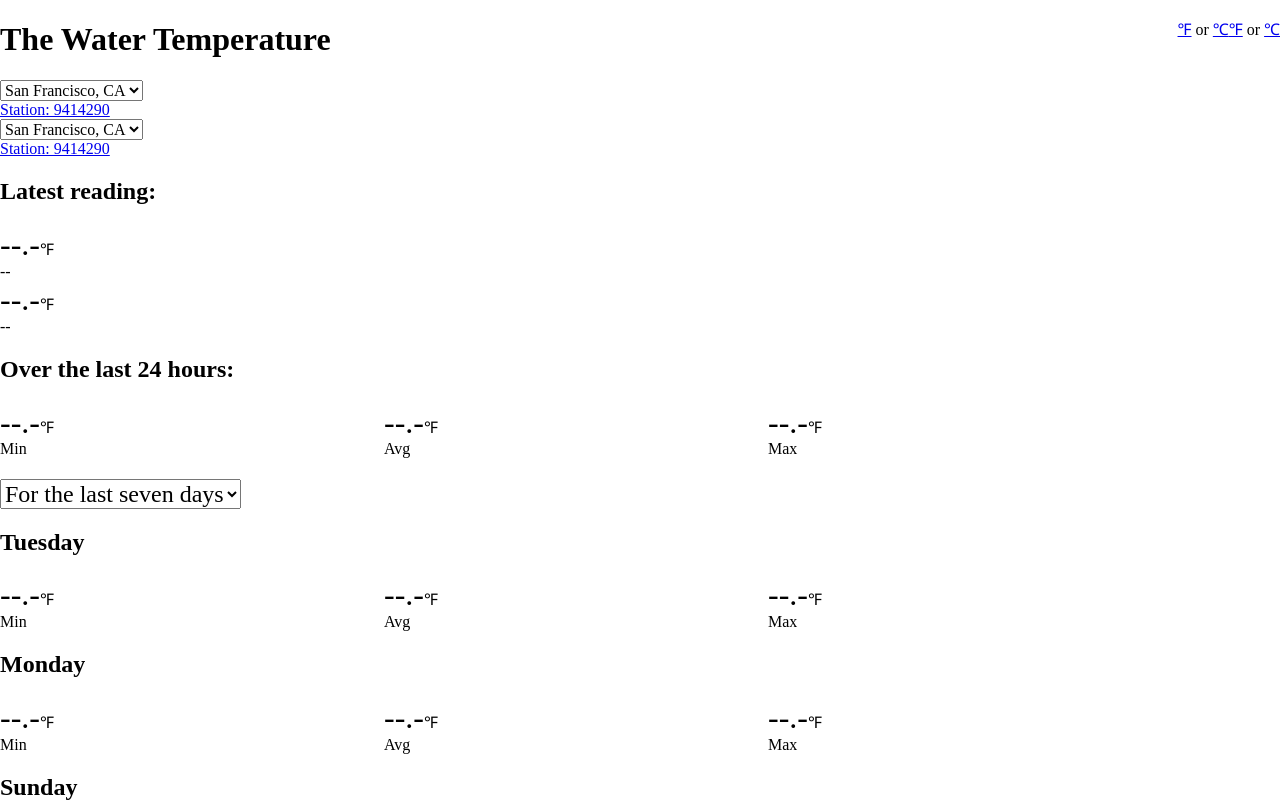
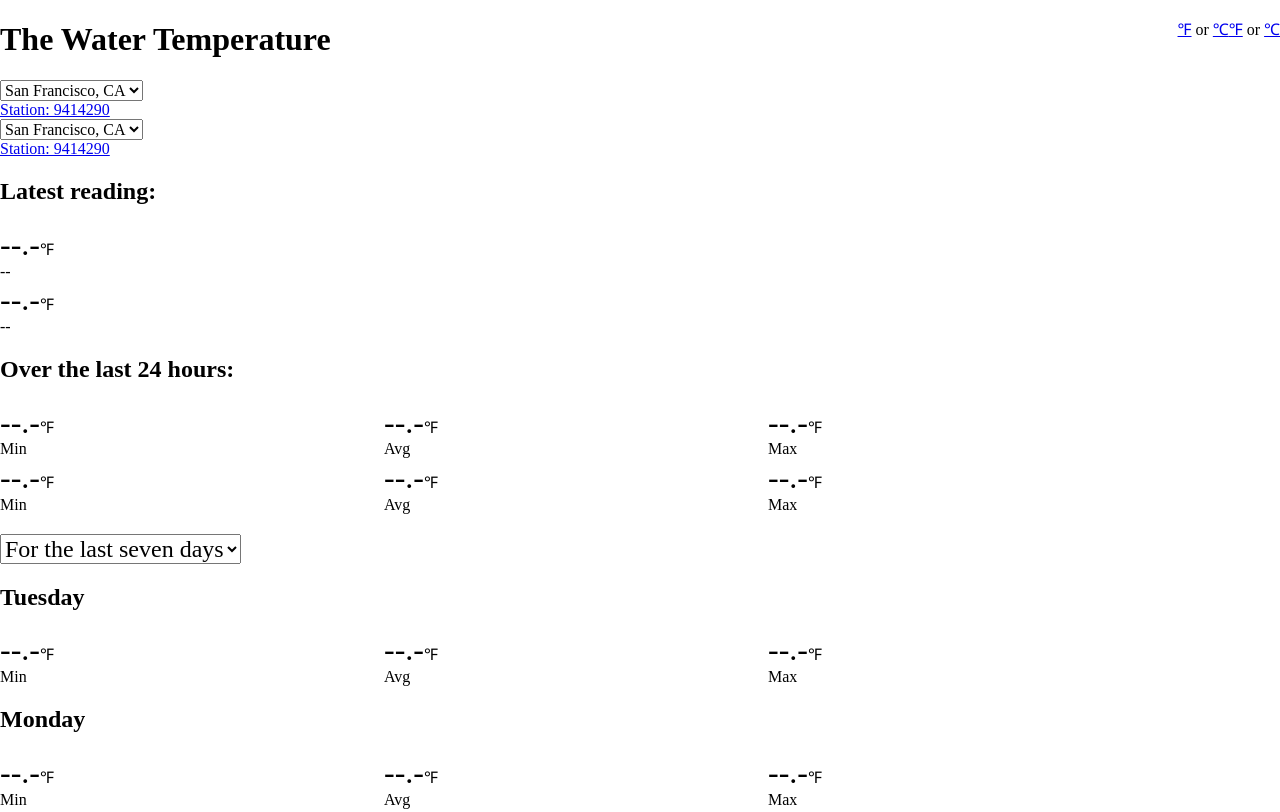
Before and after one commit to gj262/thewatertemp, a website: page public/index.html in a window 1280 px wide. Shown: the top 812 px of the page. Drawn offline with nearby package versions, Linux system fonts and the light colour scheme; no server answers.

Commit message:
display the 24 hour range

```diff
--- a/public/index.html
+++ b/public/index.html
@@ -35,6 +35,7 @@
 
     <h2>Over the last 24 hours:</h2>
     <div id="24-hours"></div>
+    <div id="24-hours-v2"></div>
 
     <h2>
         <select id="choose-comparison" name="comparison"></select>
--- a/public/main.js
+++ b/public/main.js
@@ -1,6 +1,7 @@
 /* global Model,
-          LatestTempController, TwentyFourHourRangeController, DisplayUnitsController, StationsController, SelectedStationController,
-          Station, DisplayUnits, TempDisplay  */
+          LatestTempController, TwentyFourHourRangeController, DisplayUnitsController,
+            StationsController, SelectedStationController,
+          Station, DisplayUnits, TempDisplay, RangeDisplay  */
 (function() {
   document.addEventListener("DOMContentLoaded", function() {
     var latestTemp = Model({});
@@ -22,5 +23,6 @@
     Station("station-v2", selectedStation, stationError, stations, selectedStationController.onChange);
     DisplayUnits("choose-unit-v2", displayUnitsController.onChange);
     TempDisplay("latest-temp-v2", latestTemp, displayUnits);
+    RangeDisplay("24-hours-v2", twentyFourHourRange, displayUnits);
   });
 })();
--- a/public/views.js
+++ b/public/views.js
@@ -1,3 +1,5 @@
+/* global Model */
+
 /* exported TempDisplay */
 function TempDisplay(id, temp, displayUnits) {
   var self;
@@ -62,6 +64,50 @@ function TempDisplay(id, temp, displayUnits) {
       return value.toFixed(1);
     } else {
       return "--.-";
+    }
+  }
+}
+
+/* exported RangeDisplay */
+function RangeDisplay(id, range, displayUnits) {
+  var self;
+  create();
+  return self;
+
+  function create() {
+    var element = document.getElementById(id);
+    if (!element) {
+      throw new Error("expected to find " + id);
+    }
+
+    element.innerHTML = "<div id=\"" + id + "-min\"></div><div id=\"" + id + "-avg\"></div><div id=\"" + id + "-max\"></div>";
+    element.classList.add("temp-range");
+
+    self = {
+      range: range,
+      min: Model({ value: range.min, caption: "Min" }),
+      max: Model({ value: range.max, caption: "Max" }),
+      avg: Model({ value: range.avg, caption: "Avg" }),
+      displayUnits: displayUnits,
+      element: element
+    };
+
+    TempDisplay(id + "-min", self.min, self.displayUnits);
+    TempDisplay(id + "-max", self.max, self.displayUnits);
+    TempDisplay(id + "-avg", self.avg, self.displayUnits);
+
+    range.watch(onUpdate);
+  }
+
+  function onUpdate(before) {
+    if (self.range.get().min !== before.min) {
+      self.min.change({ value: self.range.get().min, caption: "Min" });
+    }
+    if (self.range.get().max !== before.max) {
+      self.max.change({ value: self.range.get().max, caption: "Max" });
+    }
+    if (self.range.get().avg !== before.avg) {
+      self.avg.change({ value: self.range.get().avg, caption: "Avg" });
     }
   }
 }
```
